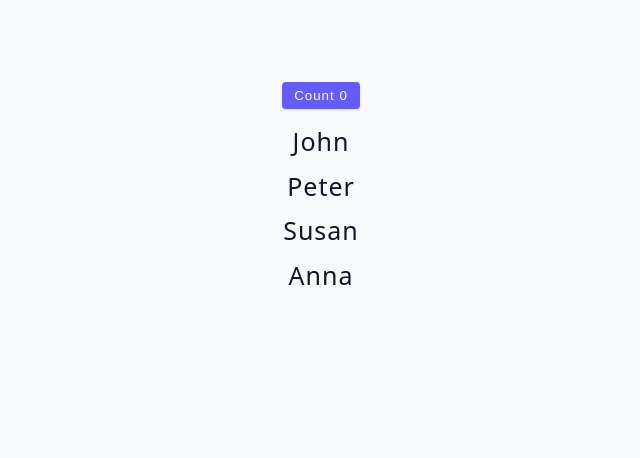
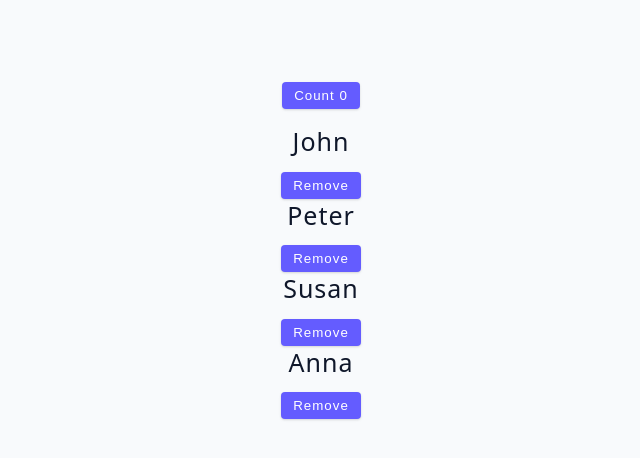
Before and after one commit to Boopalan-d3v/Learn-React, a React (Vite) app in the folder advanced-react/: page / in a window 1280 px wide. Shown: the top 458 px of the page, without its empty margins (319-959 px from the left). Built offline with nearby package versions, Linux system fonts and the light colour scheme.

Commit message:
create Remove button and pass removeItem function

```diff
--- a/advanced-react/src/tutorial/11-performance/starter/03-hooks/Person.jsx
+++ b/advanced-react/src/tutorial/11-performance/starter/03-hooks/Person.jsx
@@ -1,7 +1,8 @@
-const Person = ({ name }) => {
+const Person = ({ name , removeItem, id}) => {
   return (
     <div>
       <h4>{name}</h4>
+      <button onClick={() => removeItem(id)} className="btn">Remove</button>
     </div>
   );
 };
```
